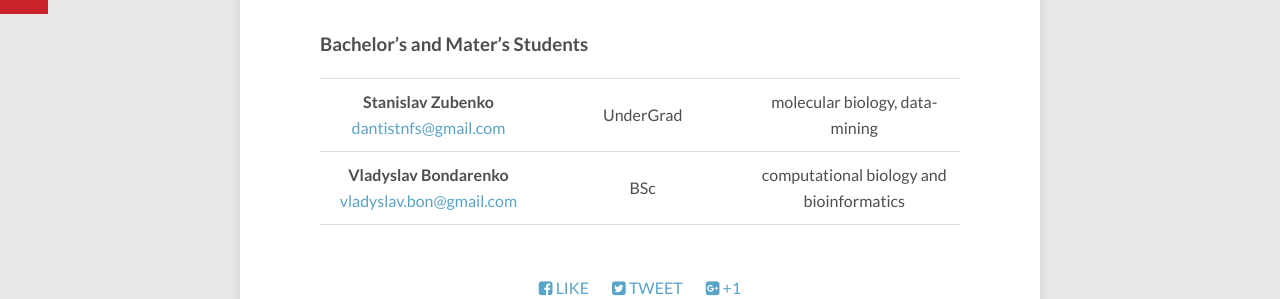
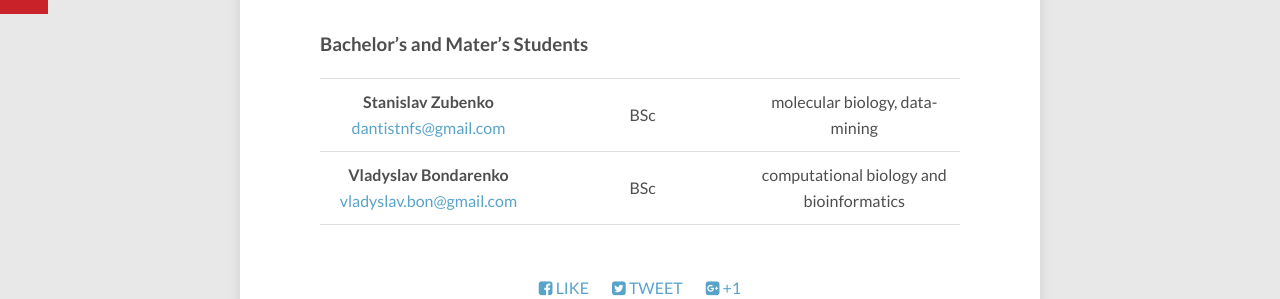
Before and after one commit to sysbio-vo/old.sysbio-vo.github.io, a Jekyll site: the page built from team/index.md, in a window 1280 px wide and 900 px high, scrolled down 538 px. Shown: the part 406-705 px from the top of the window. Built offline with Jekyll 4.4.1, drawn with Linux system fonts in a browser that asks for light colours; nearby versions of some CDN libraries; comment, search, counter and statistics services are not loaded.

Commit message:
Update index.md

```diff
--- a/team/index.md
+++ b/team/index.md
@@ -35,7 +35,7 @@ share: true
 
 |  |  |  |
 |:-------:|:-------:|:-------:|
-| <b>Stanislav Zubenko</b> <a href="mailto:dantistnfs@gmail.com">dantistnfs@gmail.com</a> | UnderGrad | molecular biology, data-mining |
+| <b>Stanislav Zubenko</b> <a href="mailto:dantistnfs@gmail.com">dantistnfs@gmail.com</a> | BSc | molecular biology, data-mining |
 |----
 | <b>Vladyslav Bondarenko</b> <a href="mailto:vladyslav.bon@gmail.com">vladyslav.bon@gmail.com</a> | BSc | computational biology and bioinformatics  |
 |----
```
